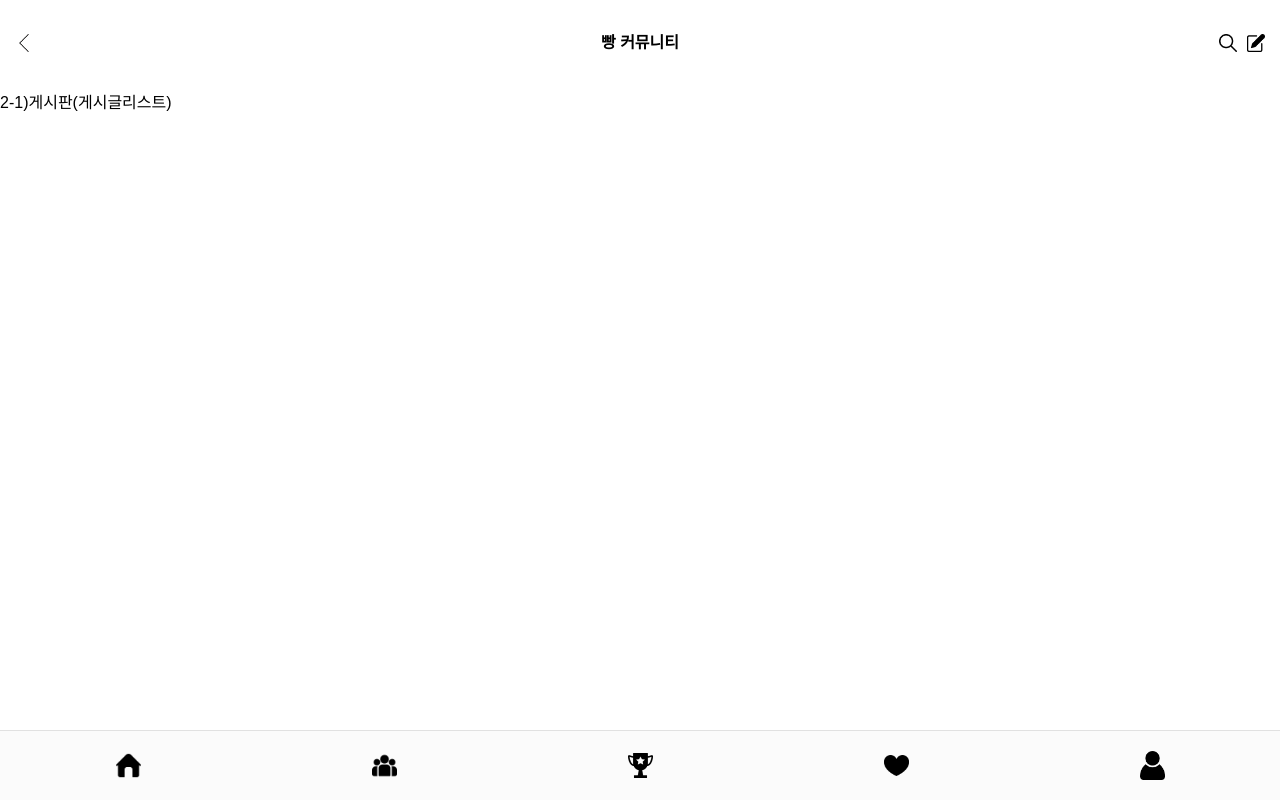
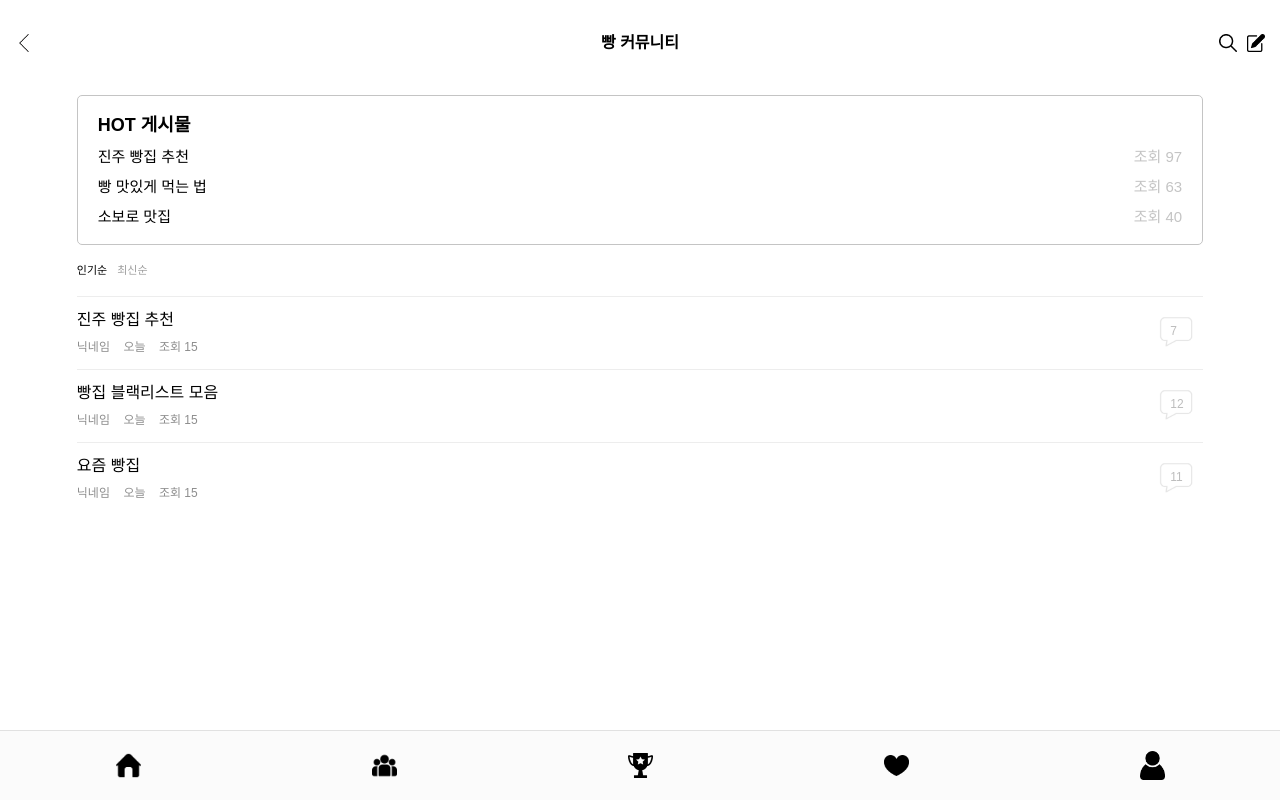
Before and after one commit to gahyeon8955/broad, a Django app: page /post/ in a window 1280 px wide. Run offline with Django 3.2, Linux system fonts and the light colour scheme; some web fonts are replaced.

Commit message:
게시판 프론트

```diff
--- a/static/posts/css/post_list.css
+++ b/static/posts/css/post_list.css
@@ -0,0 +1,64 @@
+.post_list_bigbox{
+    margin: 0 6%;
+}
+
+.hot_post_box{
+    border: 1px solid #C4C4C4;
+    border-radius: 5px;
+    padding: 20px 20px;
+}
+.hot_post_box_title{
+    font-size: 18px;
+    font-weight: bold;
+
+}
+.hot_post_list{
+    display: flex;
+    justify-content: space-between;
+    margin-top: 15px;
+    font-size: 15px;
+}
+.hot_post_list_page_view{
+    color: #C4C4C4;
+}
+.post_list_popular_latest{
+    padding: 20px 0;
+    font-size: 11px;
+}
+.post_list_popular{
+    color: black;
+    margin-right: 7px;
+}
+.post_list_latest{
+    color: #9E9E9E;
+}
+.user_post_box{
+    display: flex;
+    justify-content: space-between;
+    align-items: center;
+    padding: 15px 0px;
+    border-top: 1px solid #EDEDED;
+}
+.user_post_title{
+    margin-bottom: 10px;
+    font-size: 16px;
+}
+.user_post_title_underbox span{
+    color: #8D8D8D;
+    font-size: 12px;
+    padding-right: 9px;
+}
+.user_post_comment{
+    position: relative;
+    margin-right:10px;
+}
+.user_post_comment img{
+    width: 34px;
+}
+.user_post_comment div{
+    position: absolute;
+    bottom: 13px;
+    left: 11px;
+    color: #BDBDBD;
+    font-size: 12px;
+}
--- a/templates/posts/post_list.html
+++ b/templates/posts/post_list.html
@@ -29,5 +29,73 @@
 
 
 {% block content %}
-2-1)게시판(게시글리스트)
+<div class="post_list_bigbox">
+    <!-- hot 게시물 박스 -->
+    <div class="hot_post_box">
+        <div class="hot_post_box_title">HOT 게시물</div>
+        <div class="hot_post_list">
+            <span class="hot_post_list_title">진주 빵집 추천</span>
+            <span class="hot_post_list_page_view">조회 97</span>
+        </div>
+        <div class="hot_post_list">
+            <span class="hot_post_list_title">빵 맛있게 먹는 법</span>
+            <span class="hot_post_list_page_view">조회 63</span>
+        </div>
+        <div class="hot_post_list">
+            <span class="hot_post_list_title">소보로 맛집</span>
+            <span class="hot_post_list_page_view">조회 40</span>
+        </div>
+    </div>
+    <!-- 인기순/최신순 박스 -->
+    <div class="post_list_popular_latest">
+        <span class="post_list_popular">인기순</span>
+        <span class="post_list_latest">최신순</span>
+    </div>
+    <!-- 게시물 리스트 박스 -->
+    <div class="post_list_box">
+        <div class="user_post_box">
+            <span class="user_post_information">
+                <div class="user_post_title">진주 빵집 추천</div>
+                <div class="user_post_title_underbox">
+                    <span>닉네임</span>
+                    <span>오늘</span>
+                    <span>조회 15</span>
+                </div>
+            </span>
+            <span class="user_post_comment">
+                <img src="{% static 'posts/img/comment.png' %}">
+                <div>7</div>
+            </span>
+        </div>
+        <div class="user_post_box">
+            <span class="user_post_information">
+                <div class="user_post_title">빵집 블랙리스트 모음</div>
+                <div class="user_post_title_underbox">
+                    <span>닉네임</span>
+                    <span>오늘</span>
+                    <span>조회 15</span>
+                </div>
+            </span>
+            <span class="user_post_comment">
+                <img src="{% static 'posts/img/comment.png' %}">
+                <div>12</div>
+            </span>
+        </div>
+        <div class="user_post_box">
+            <span class="user_post_information">
+                <div class="user_post_title">요즘 빵집</div>
+                <div class="user_post_title_underbox">
+                    <span>닉네임</span>
+                    <span>오늘</span>
+                    <span>조회 15</span>
+                </div>
+            </span>
+            <span class="user_post_comment">
+                <img src="{% static 'posts/img/comment.png' %}">
+                <div>11</div>
+            </span>
+        </div>
+
+    </div>
+</div>
 {% endblock content %}
```
Also changed, not shown: static/posts/img/comment.png (added).
